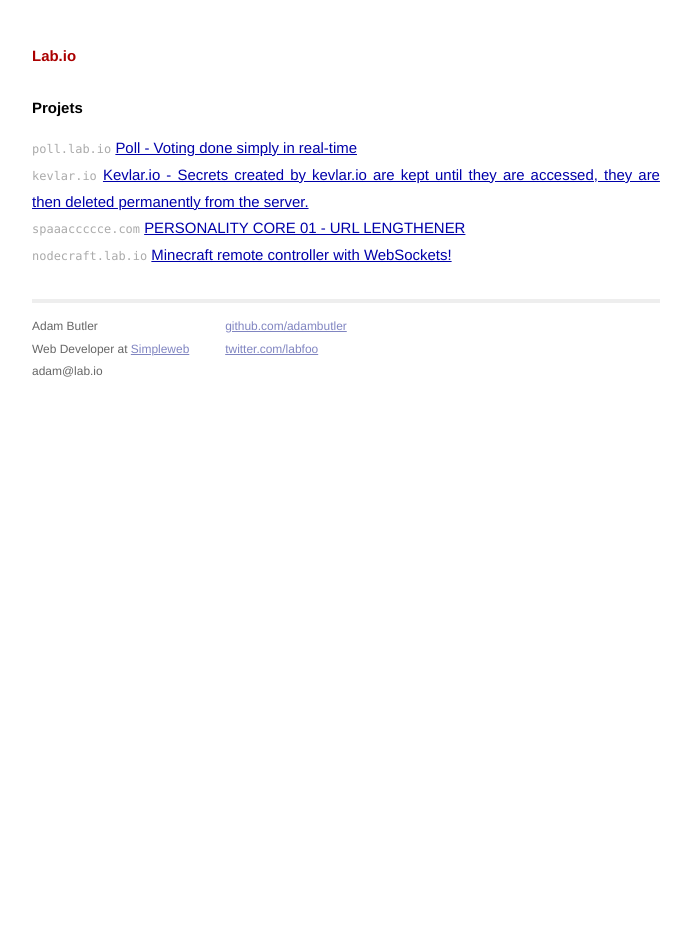
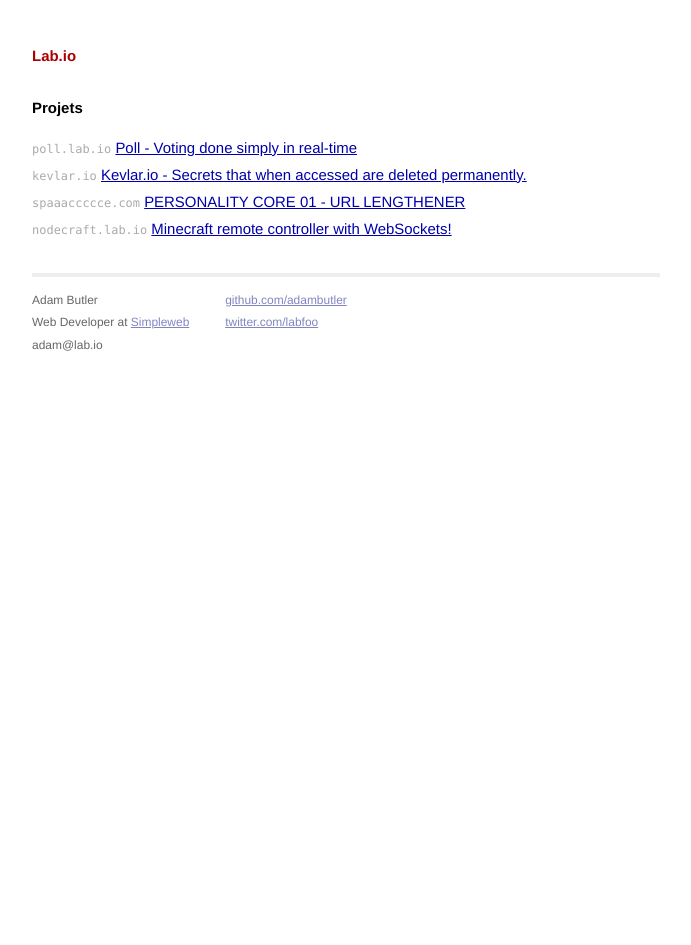
Before and after one commit to adambutler/blog, a Jekyll site: the page built from index.html, in a window 1280 px wide. Shown: the whole page, without its empty margins (294-985 px from the left). Built offline with Jekyll 4.4.1, drawn with Linux system fonts in a browser that asks for light colours; Markdown is read by kramdown in place of the engine named in the settings.

Commit message:
Shorten title of kevlar

```diff
--- a/index.html
+++ b/index.html
@@ -7,7 +7,7 @@
   <h1>Projets</h1>
   <ul class="posts">
     <li><span>poll.lab.io</span> <a href="http://poll.lab.io">Poll - Voting done simply in real-time</a></li>
-    <li><span>kevlar.io</span> <a href="http://kevlar.io">Kevlar.io - Secrets created by kevlar.io are kept until they are accessed, they are then deleted permanently from the server.</a></li>
+    <li><span>kevlar.io</span> <a href="http://kevlar.io">Kevlar.io - Secrets that when accessed are deleted permanently.</a></li>
     <li><span>spaaaccccce.com</span> <a href="http://spaaaccccce.com">PERSONALITY CORE 01 - URL LENGTHENER</a></li>
     <li><span>nodecraft.lab.io</span> <a href="http://nodecraft.lab.io/">Minecraft remote controller with WebSockets!</a></li>
   </ul>
```
